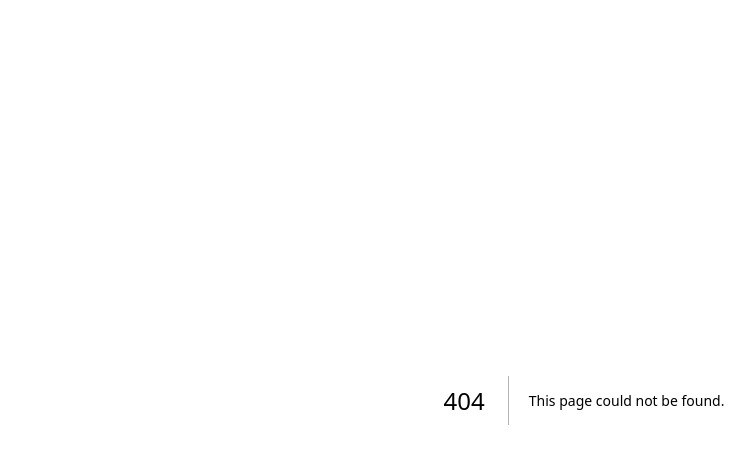
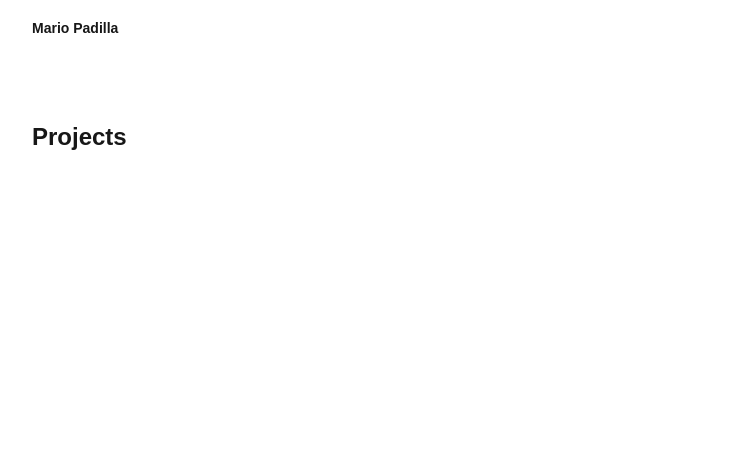
Before and after one commit to ByGaloZs/personal-portfolio, a Next.js app: page /projects in a window 1280 px wide. Before the commit this address had no page. Shown: the top 464 px of the page, without its empty margins (56-811 px from the left). Built offline with nearby package versions, Linux system fonts and the light colour scheme.

Commit message:
feat: add base layout with navbar and footer

```diff
--- a/app/layout.tsx
+++ b/app/layout.tsx
@@ -1,5 +1,7 @@
 import type { Metadata } from "next";
 import "./globals.css";
+import Navbar from "@/components/layout/Navbar";
+import Footer from "@/components/layout/Footer";
 
 export const metadata: Metadata = {
   title: "Mario Padilla | Robotics & Software Engineer",
@@ -9,10 +11,18 @@ export const metadata: Metadata = {
 
 export default function RootLayout({
   children,
-}: Readonly<{ children: React.ReactNode }>) {
+}: {
+  children: React.ReactNode;
+}) {
   return (
     <html lang="en">
-      <body>{children}</body>
+      <body className="bg-black text-white">
+        <Navbar />
+        <main className="mx-auto max-w-6xl px-6 py-12">
+          {children}
+        </main>
+        <Footer />
+      </body>
     </html>
   );
 }
--- /dev/null
+++ b/app/projects/page.tsx
@@ -0,0 +1,10 @@
+export default function ProjectsPage() {
+  return (
+    <div>
+      <h1 className="text-2xl font-semibold">Projects</h1>
+      <p className="text-white/60 mt-2">
+        Selected robotics, automation and software projects.
+      </p>
+    </div>
+  );
+}
--- /dev/null
+++ b/app/resume/pages.tsx
@@ -0,0 +1,10 @@
+export default function ResumePage() {
+  return (
+    <div>
+      <h1 className="text-2xl font-semibold">Resume</h1>
+      <p className="text-white/60 mt-2">
+        Professional experience and background.
+      </p>
+    </div>
+  );
+}
--- /dev/null
+++ b/components/layout/Footer.tsx
@@ -0,0 +1,10 @@
+export default function Footer() {
+  return (
+    <footer className="w-full border-t border-white/10 mt-24">
+      <div className="mx-auto max-w-6xl px-6 py-8 text-sm text-white/60 flex justify-between">
+        <span>© {new Date().getFullYear()} Mario Padilla</span>
+        <span>Built with Next.js</span>
+      </div>
+    </footer>
+  );
+}
--- /dev/null
+++ b/components/layout/Navbar.tsx
@@ -0,0 +1,32 @@
+import Link from "next/link";
+
+export default function Navbar() {
+  return (
+    <header className="w-full border-b border-white/10">
+      <nav className="mx-auto flex max-w-6xl items-center justify-between px-6 py-4">
+        {/* Left */}
+        <div>
+          <Link href="/" className="text-sm font-semibold">
+            Mario Padilla
+          </Link>
+          <p className="text-xs text-white/60">
+            Robotics & Software Engineer
+          </p>
+        </div>
+
+        {/* Right */}
+        <div className="flex gap-6 text-sm text-white/80">
+          <Link href="/projects" className="hover:text-white">
+            Projects
+          </Link>
+          <Link href="/resume" className="hover:text-white">
+            Resume
+          </Link>
+          <Link href="/contact" className="hover:text-white">
+            Contact
+          </Link>
+        </div>
+      </nav>
+    </header>
+  );
+}
```
